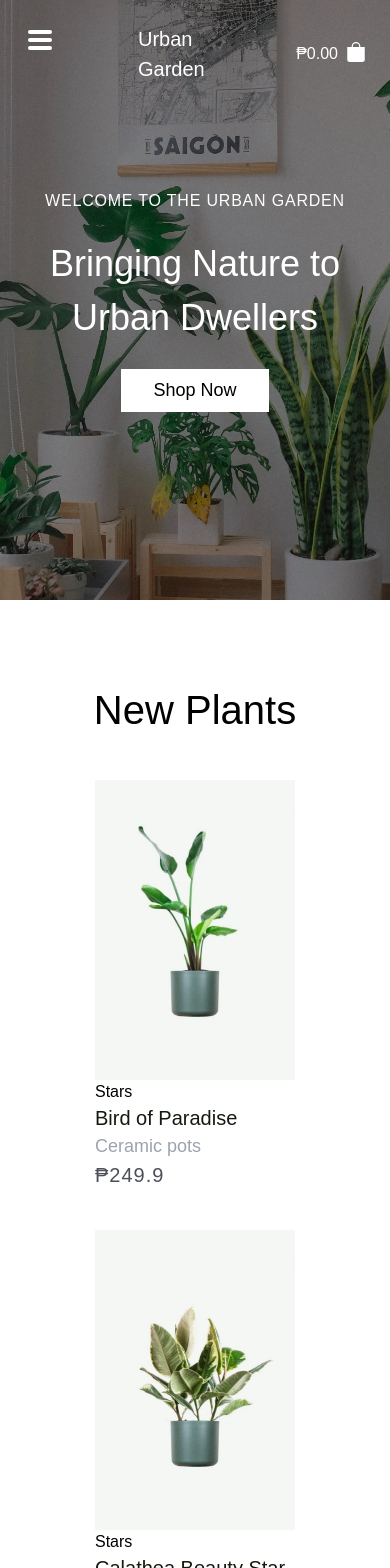
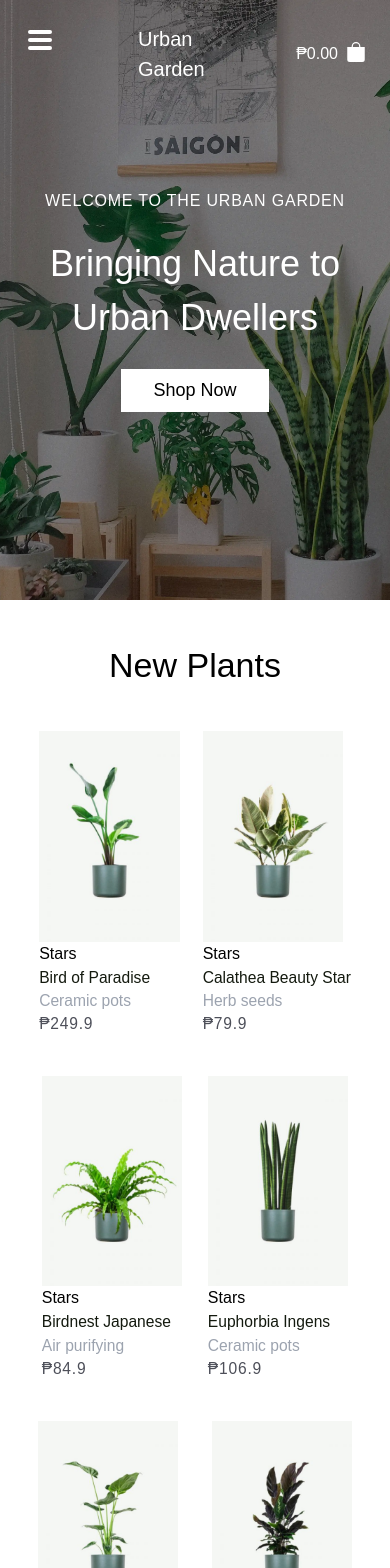
Before and after one commit to crazycart143/urban-garden, a Next.js app: page / in a window 390 px wide. Shown: the top 1568 px of the page. Built offline with nearby package versions, Linux system fonts and the light colour scheme; a web font is replaced by a local one.

Commit message:
responsiveness update

```diff
--- a/app/page.tsx
+++ b/app/page.tsx
@@ -17,13 +17,15 @@ export default async function Home() {
     <main className="relative w-full">
       <Hero />
       {!isDataEmpty ? (
-        <section className="flex flex-wrap items-center justify-start md:justify-start xs:px-0 sm:px-6 sm:justify-start sm:gap-x-4 xs:justify-center py-20 px-6 md:px-10 lg:px-[140px] gap-x-10 gap-y-10">
-          <div className="flex items-center justify-center w-full md:justify-start ">
-            <h1 className="text-[40px] ">New Plants</h1>
+        <section className="flex flex-col items-start justify-start w-full px-6 pt-10 pb-20 lg:px-20">
+          <div className="flex items-center w-full sm:justify-start xs:justify-center ">
+            <h1 className="xs:text-[34px] sm:text-[40px]">New Plants</h1>
           </div>
-          {filteredPlants?.map((plant) => (
-            <PlantCard key={plant.id} plant={plant} />
-          ))}
+          <div className="flex flex-wrap items-center mt-10 justify-evenly gap-y-10 gap-x-2 sm:gap-x-4 md:gap-x-2">
+            {filteredPlants?.map((plant) => (
+              <PlantCard key={plant.id} plant={plant} />
+            ))}
+          </div>
         </section>
       ) : (
         <div>empty</div>
--- a/components/PlantCard.tsx
+++ b/components/PlantCard.tsx
@@ -10,18 +10,22 @@ const PlantCard = ({ plant }: PlantCardProps) => {
   const { id, name, ratings, category, price, image } = plant;
 
   return (
-    <div className="flex w-[200px] md:w-[200px] lg:w-[350px] text-black flex-col cursor-pointer">
+    <div className="flex flex-col text-black cursor-pointer">
       <Image
         src={image}
-        width={350}
-        height={550}
+        width={180}
+        height={350}
         alt={name}
-        className="object-contain"
+        className="object-contain w-[36vw] sm:w-[28vw] lg:w-[24vw]"
       />
       <h1>Stars</h1>
-      <h1 className="text-xl text-[#141A0F]">{name}</h1>
-      <p className="text-lg text-gray-400">{category}</p>
-      <p className="font-medium text-[20px] text-[#4D4F59] tracking-wider">
+      <h1 className="xs:text-[4vw] sm:text-[2vw] lg:text-[1.5vw] text-[#141A0F]">
+        {name}
+      </h1>
+      <p className="text-gray-400 xs:text-[4vw] sm:text-[2vw] lg:text-[1.5vw]">
+        {category}
+      </p>
+      <p className="font-medium xs:text-[4vw] text-[#4D4F59] tracking-wider sm:text-[2vw] lg:text-[1.5vw]">
         ₱{price}
       </p>
     </div>
```
